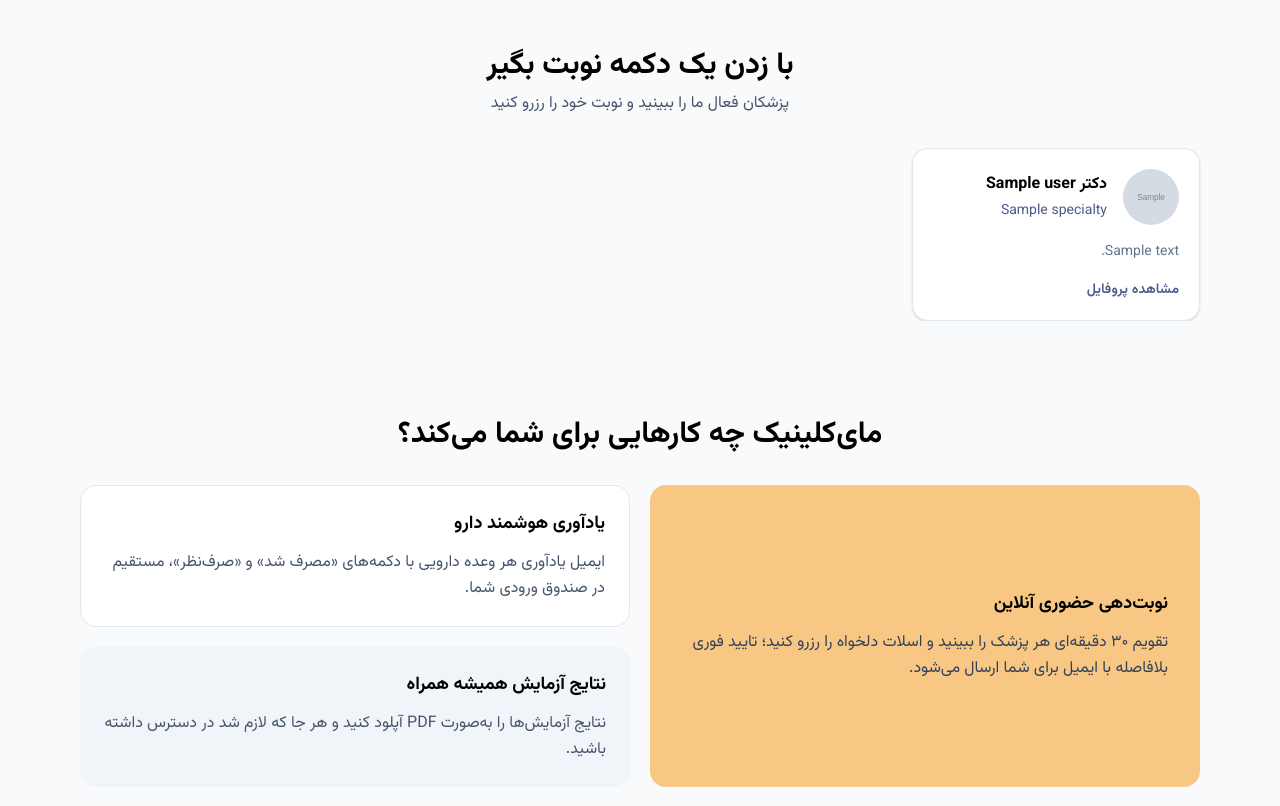
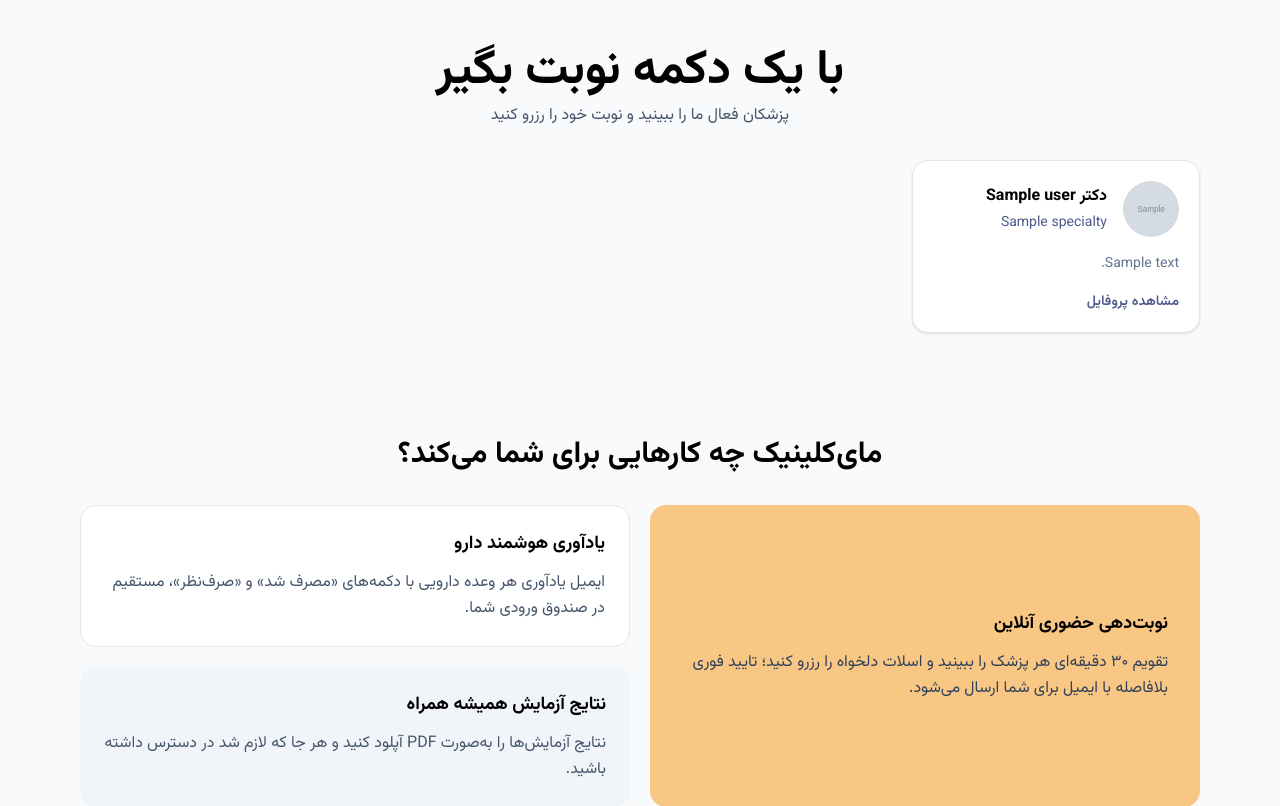
Before and after one commit to ipouyakarami/My_Clinic, a Django app: template templates/home.html in a window 1280 px wide. Shown: the part 637-1443 px from the top of the page. Run offline with Django 3.2, Linux system fonts and the light colour scheme; the template is opened without the code that fills it: most values are stand-ins (such as "Sample title", 1, 10 or a date in 2020); grey boxes marked "Sample" are stand-in pictures; style sheets or scripts are compiled from the project's sources.

Commit message:
landing page: doctor carousel h1 'با یک دکمه نوبت بگیر' + update tests

```diff
--- a/templates/home.html
+++ b/templates/home.html
@@ -16,11 +16,14 @@
 
     {% if featured_doctors %}
         <section class="py-12">
-            <h2 class="text-center text-2xl font-bold text-black md:text-3xl">با زدن یک دکمه نوبت بگیر</h2>
-            <p class="mt-2 text-center text-slate-600">پزشکان فعال ما را ببینید و نوبت خود را رزرو کنید</p>
+            <div class="mb-8 text-center">
+                <h1 class="text-3xl font-bold text-black md:text-4xl lg:text-5xl mb-2">با یک دکمه نوبت بگیر</h1>
+                <p class="mt-2 text-slate-600">پزشکان فعال ما را ببینید و نوبت خود را رزرو کنید</p>
+            </div>
 
-            <div class="mt-8 hide-scrollbar -mx-4 overflow-x-auto px-4">
-                <div class="flex gap-5">
+            <div class="relative">
+                <div class="hide-scrollbar -mx-4 overflow-x-auto px-4">
+                    <div class="flex gap-5 pb-2">
                         {% for doctor in featured_doctors %}
                             <a href="{% url 'core:doctor_detail' doctor.pk %}"
                                class="group w-72 shrink-0 rounded-2xl border border-slate-200 bg-white p-5 shadow-sm transition hover:-translate-y-0.5 hover:shadow-md">
@@ -48,6 +51,7 @@
                                 </p>
                             </a>
                         {% endfor %}
+                    </div>
                 </div>
             </div>
         </section>
```
Also changed, not shown: core/tests.py (+16 -0 lines). Lines whose indentation alone changed are shown as unchanged.
